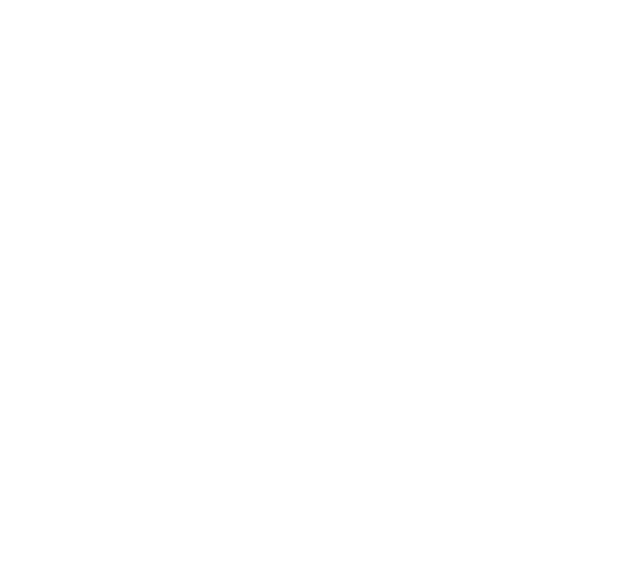
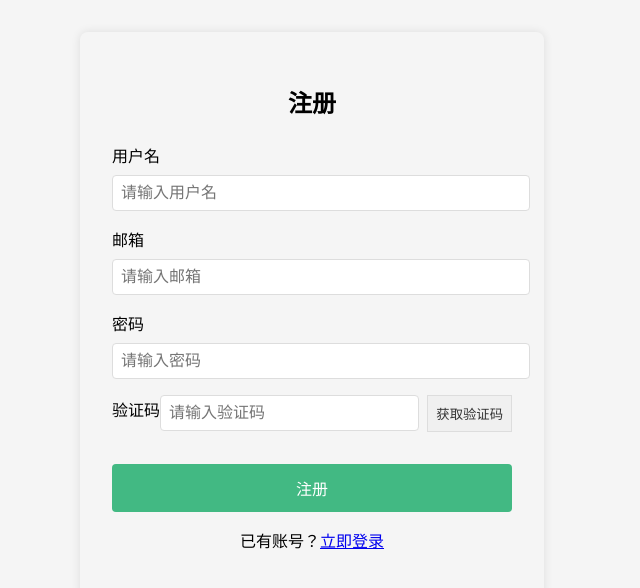
Before and after one commit to Elvisiiss/metal_micro_wire_web, a Vue app: page /register in a window 1280 px wide. Before the commit this address had no page. Shown: the top 588 px of the page, without its empty margins (328-968 px from the left). Built offline with nearby package versions, Linux system fonts and the light colour scheme; sample sign-in values are in the browser's storage.

Commit message:
大致写一下

```diff
--- a/package.json
+++ b/package.json
@@ -9,8 +9,9 @@
     "preview": "vite preview"
   },
   "dependencies": {
+    "axios": "^1.9.0",
     "vue": "^3.5.13",
-    "vue-router": "^4.5.0"
+    "vue-router": "^4.5.1"
   },
   "devDependencies": {
     "@vitejs/plugin-vue": "^5.2.3",
--- a/src/App.vue
+++ b/src/App.vue
@@ -1,3 +1,38 @@
 <template>
   <RouterView />
 </template>
+
+<script>
+import { onMounted } from 'vue';
+import { useRouter } from 'vue-router';
+
+export default {
+  setup() {
+    const router = useRouter();
+
+    onMounted(() => {
+      // 检查用户是否已登录
+      const token = localStorage.getItem('token');
+      if (!token && (router.currentRoute.value.path !== '/login' && router.currentRoute.value.path !== '/register')) {
+        router.push('/login');
+      }
+    });
+  }
+};
+</script>
+
+<style>
+/* 全局样式 */
+body {
+  font-family: Arial, sans-serif;
+  margin: 0;
+  padding: 0;
+  background-color: #f5f5f5;
+}
+
+#app {
+  max-width: 1200px;
+  margin: 0 auto;
+  padding: 2rem;
+}
+</style>
--- /dev/null
+++ b/src/services/api.js
@@ -0,0 +1,56 @@
+import axios from 'axios';
+
+const api = axios.create({
+    baseURL: 'http://10.168.80.56:8081',
+});
+
+// 请求拦截器，添加token
+api.interceptors.request.use(config => {
+    const token = localStorage.getItem('token');
+    if (token) {
+        config.headers.Authorization = `Bearer ${token}`;
+    }
+    return config;
+}, error => {
+    return Promise.reject(error);
+});
+
+export default {
+    // 用户注册
+    async register(userData) {
+        try {
+            const response = await api.post('/api/users/register', userData);
+            localStorage.setItem('token', response.data.token);
+            return response.data;
+        } catch (error) {
+            console.error('注册失败', error.response?.data);
+            throw error;
+        }
+    },
+
+    // 用户登录
+    async login(credentials) {
+        try {
+            const response = await api.post('/api/users/login', credentials);
+            localStorage.setItem('token', response.data.token);
+            return response.data;
+        } catch (error) {
+            console.error('登录失败', error.response?.data);
+            throw error;
+        }
+    },
+
+    // 发送验证码
+    async sendVerificationCode(email, operationType) {
+        try {
+            const response = await api.post('/api/users/send-verification-code', {
+                email,
+                msg: operationType
+            });
+            return response.data;
+        } catch (error) {
+            console.error('发送验证码失败', error.response?.data);
+            throw error;
+        }
+    }
+};
--- /dev/null
+++ b/src/views/404.vue
@@ -0,0 +1,13 @@
+<script setup>
+
+</script>
+
+<template>
+  <div>
+    404未找到
+  </div>
+</template>
+
+<style scoped>
+
+</style>
--- /dev/null
+++ b/src/views/LoginView.vue
@@ -0,0 +1,131 @@
+<template>
+  <div class="auth-container">
+    <h2>登录</h2>
+    <form @submit.prevent="handleLogin">
+      <div class="form-group">
+        <label for="email">邮箱</label>
+        <input
+            type="email"
+            id="email"
+            v-model="form.email"
+            required
+            placeholder="请输入邮箱"
+        />
+      </div>
+      <div class="form-group">
+        <label for="password">密码</label>
+        <input
+            type="password"
+            id="password"
+            v-model="form.password"
+            required
+            placeholder="请输入密码"
+        />
+      </div>
+      <button type="submit" :disabled="loading">
+        {{ loading ? '登录中...' : '登录' }}
+      </button>
+      <p class="toggle-auth">
+        还没有账号？<router-link to="/register">立即注册</router-link>
+      </p>
+    </form>
+  </div>
+</template>
+
+<script>
+import { ref } from 'vue';
+import { useRouter } from 'vue-router';
+import api from '../services/api';
+
+export default {
+  setup() {
+    const router = useRouter();
+    const form = ref({
+      email: '',
+      password: ''
+    });
+    const loading = ref(false);
+    const error = ref('');
+
+    const handleLogin = async () => {
+      try {
+        loading.value = true;
+        error.value = '';
+        await api.login(form.value);
+        router.push('/'); // 登录成功后跳转到首页
+      } catch (err) {
+        error.value = err.response?.data?.message || '登录失败，请检查邮箱和密码';
+      } finally {
+        loading.value = false;
+      }
+    };
+
+    return {
+      form,
+      loading,
+      error,
+      handleLogin
+    };
+  }
+};
+</script>
+
+<style scoped>
+.auth-container {
+  max-width: 400px;
+  margin: 0 auto;
+  padding: 2rem;
+  box-shadow: 0 0 10px rgba(0, 0, 0, 0.1);
+  border-radius: 8px;
+}
+
+h2 {
+  text-align: center;
+  margin-bottom: 1.5rem;
+}
+
+.form-group {
+  margin-bottom: 1rem;
+}
+
+label {
+  display: block;
+  margin-bottom: 0.5rem;
+}
+
+input {
+  width: 100%;
+  padding: 0.5rem;
+  border: 1px solid #ddd;
+  border-radius: 4px;
+  font-size: 1rem;
+}
+
+button {
+  width: 100%;
+  padding: 0.75rem;
+  background-color: #42b983;
+  color: white;
+  border: none;
+  border-radius: 4px;
+  cursor: pointer;
+  font-size: 1rem;
+  margin-top: 1rem;
+}
+
+button:disabled {
+  background-color: #ccc;
+  cursor: not-allowed;
+}
+
+.toggle-auth {
+  text-align: center;
+  margin-top: 1rem;
+}
+
+.error {
+  color: red;
+  margin-top: 1rem;
+  text-align: center;
+}
+</style>
--- /dev/null
+++ b/src/views/RegisterView.vue
@@ -0,0 +1,216 @@
+<template>
+  <div class="auth-container">
+    <h2>注册</h2>
+    <form @submit.prevent="handleRegister">
+      <div class="form-group">
+        <label for="username">用户名</label>
+        <input
+            type="text"
+            id="username"
+            v-model="form.username"
+            required
+            placeholder="请输入用户名"
+        />
+      </div>
+      <div class="form-group">
+        <label for="email">邮箱</label>
+        <input
+            type="email"
+            id="email"
+            v-model="form.email"
+            required
+            placeholder="请输入邮箱"
+        />
+      </div>
+      <div class="form-group">
+        <label for="password">密码</label>
+        <input
+            type="password"
+            id="password"
+            v-model="form.password"
+            required
+            placeholder="请输入密码"
+        />
+      </div>
+      <div class="form-group verification-code">
+        <label for="code">验证码</label>
+        <input
+            type="text"
+            id="code"
+            v-model="form.verificationCode"
+            placeholder="请输入验证码"
+        />
+        <button
+            type="button"
+            @click="sendVerificationCode"
+            :disabled="codeButtonDisabled"
+        >
+          {{ codeButtonText }}
+        </button>
+      </div>
+      <button type="submit" :disabled="loading">
+        {{ loading ? '注册中...' : '注册' }}
+      </button>
+      <p class="toggle-auth">
+        已有账号？<router-link to="/login">立即登录</router-link>
+      </p>
+      <p v-if="error" class="error">{{ error }}</p>
+    </form>
+  </div>
+</template>
+
+<script>
+import { ref } from 'vue';
+import { useRouter } from 'vue-router';
+import api from '../services/api';
+
+export default {
+  setup() {
+    const router = useRouter();
+    const form = ref({
+      username: '',
+      email: '',
+      password: '',
+      verificationCode: ''
+    });
+    const loading = ref(false);
+    const error = ref('');
+    const codeButtonDisabled = ref(false);
+    const codeButtonText = ref('获取验证码');
+    let countdown = 60;
+
+    const startCountdown = () => {
+      codeButtonDisabled.value = true;
+      const timer = setInterval(() => {
+        countdown--;
+        codeButtonText.value = `${countdown}秒后重试`;
+        if (countdown <= 0) {
+          clearInterval(timer);
+          codeButtonText.value = '获取验证码';
+          codeButtonDisabled.value = false;
+          countdown = 60;
+        }
+      }, 1000);
+    };
+
+    const sendVerificationCode = async () => {
+      try {
+        if (!form.value.email) {
+          error.value = '请先输入邮箱';
+          return;
+        }
+        await api.sendVerificationCode(form.value.email, 'register');
+        startCountdown();
+      } catch (err) {
+        error.value = err.response?.data?.message || '发送验证码失败';
+      }
+    };
+
+    const handleRegister = async () => {
+      try {
+        loading.value = true;
+        error.value = '';
+        await api.register(form.value);
+        router.push('/'); // 注册成功后跳转到首页
+      } catch (err) {
+        error.value = err.response?.data?.message || '注册失败，请检查输入信息';
+      } finally {
+        loading.value = false;
+      }
+    };
+
+    return {
+      form,
+      loading,
+      error,
+      codeButtonDisabled,
+      codeButtonText,
+      sendVerificationCode,
+      handleRegister
+    };
+  }
+};
+</script>
+
+<style scoped>
+.auth-container {
+  max-width: 400px;
+  margin: 0 auto;
+  padding: 2rem;
+  box-shadow: 0 0 10px rgba(0, 0, 0, 0.1);
+  border-radius: 8px;
+}
+
+h2 {
+  text-align: center;
+  margin-bottom: 1.5rem;
+}
+
+.form-group {
+  margin-bottom: 1rem;
+}
+
+label {
+  display: block;
+  margin-bottom: 0.5rem;
+}
+
+input {
+  width: 100%;
+  padding: 0.5rem;
+  border: 1px solid #ddd;
+  border-radius: 4px;
+  font-size: 1rem;
+}
+
+button[type="submit"] {
+  width: 100%;
+  padding: 0.75rem;
+  background-color: #42b983;
+  color: white;
+  border: none;
+  border-radius: 4px;
+  cursor: pointer;
+  font-size: 1rem;
+  margin-top: 1rem;
+}
+
+button[type="submit"]:disabled {
+  background-color: #ccc;
+  cursor: not-allowed;
+}
+
+.verification-code {
+  display: flex;
+  align-items: center;
+}
+
+.verification-code input {
+  flex: 1;
+  margin-right: 0.5rem;
+}
+
+.verification-code button {
+  width: auto;
+  padding: 0.5rem;
+  background-color: #f0f0f0;
+  color: #333;
+  border: 1px solid #ddd;
+}
+
+.verification-code button:disabled {
+  background-color: #f0f0f0;
+  color: #999;
+}
+
+.toggle-auth {
+  text-align: center;
+  margin-top: 1rem;
+}
+
+.error {
+  color: red;
+  margin-top: 1rem;
+  text-align: center;
+}
+</style>
```
Also changed, not shown: src/router/index.js (+10 -1 lines), 1 other file (tests, documents, lock files or other folders).
